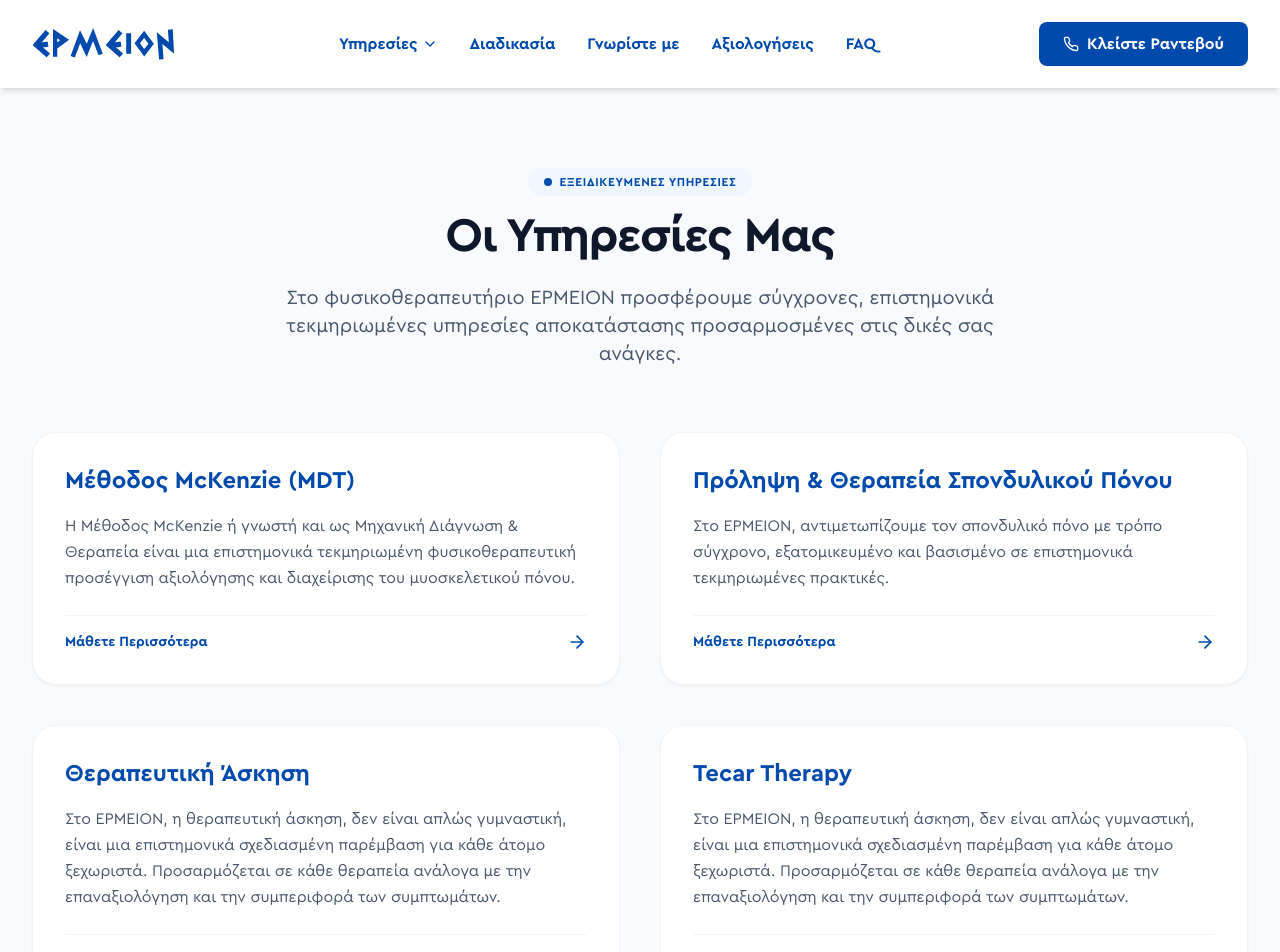
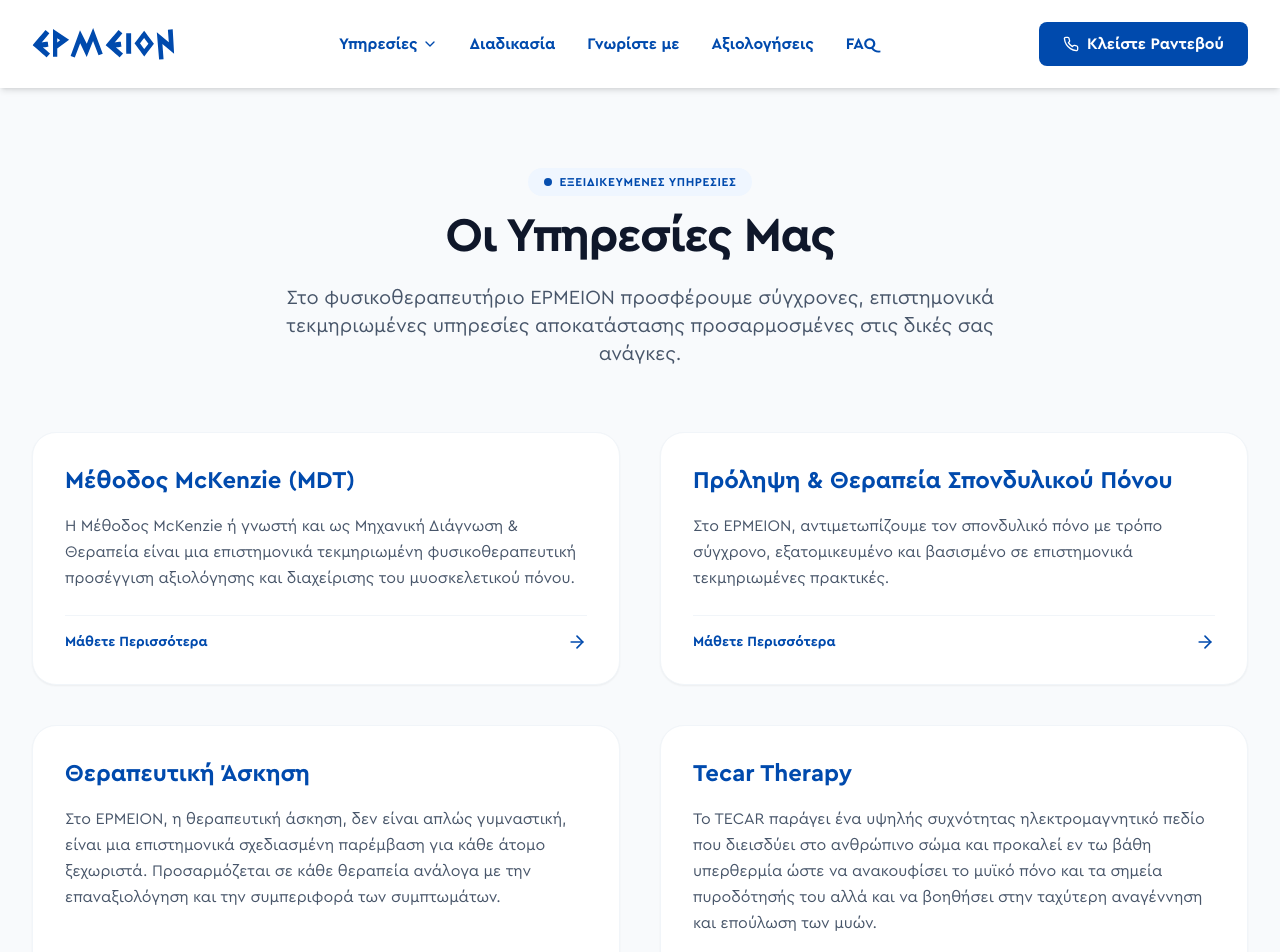
Before and after one commit to Ermeion/ermeion-website, a React (Vite) app: page /ypiresies in a window 1280 px wide. Shown: the top 952 px of the page. Built offline with nearby package versions, Linux system fonts and the light colour scheme.

Commit message:
Updated ServicesPage.tsx

```diff
--- a/src/ServicesPage.tsx
+++ b/src/ServicesPage.tsx
@@ -28,7 +28,7 @@ export default function ServicesPage({}: ServicesPageProps) {
     {
       id: 'tecar',
       title: 'Tecar Therapy',
-      description: 'Στο ΕΡΜΕΙΟΝ, η θεραπευτική άσκηση, δεν είναι απλώς γυμναστική, είναι μια επιστημονικά σχεδιασμένη παρέμβαση για κάθε άτομο ξεχωριστά. Προσαρμόζεται σε κάθε θεραπεία ανάλογα με την επαναξιολόγηση και την συμπεριφορά των συμπτωμάτων.',
+      description: 'To TECAR παράγει ένα υψηλής συχνότητας ηλεκτρομαγνητικό πεδίο που διεισδύει στο ανθρώπινο σώμα και προκαλεί εν τω βάθη υπερθερμία ώστε να ανακουφίσει το μυϊκό πόνο και τα σημεία πυροδότησής του αλλά και να βοηθήσει στην ταχύτερη αναγέννηση και επούλωση των μυών.',
       path: '/ypiresies/tecar',
     },
   ];
```
